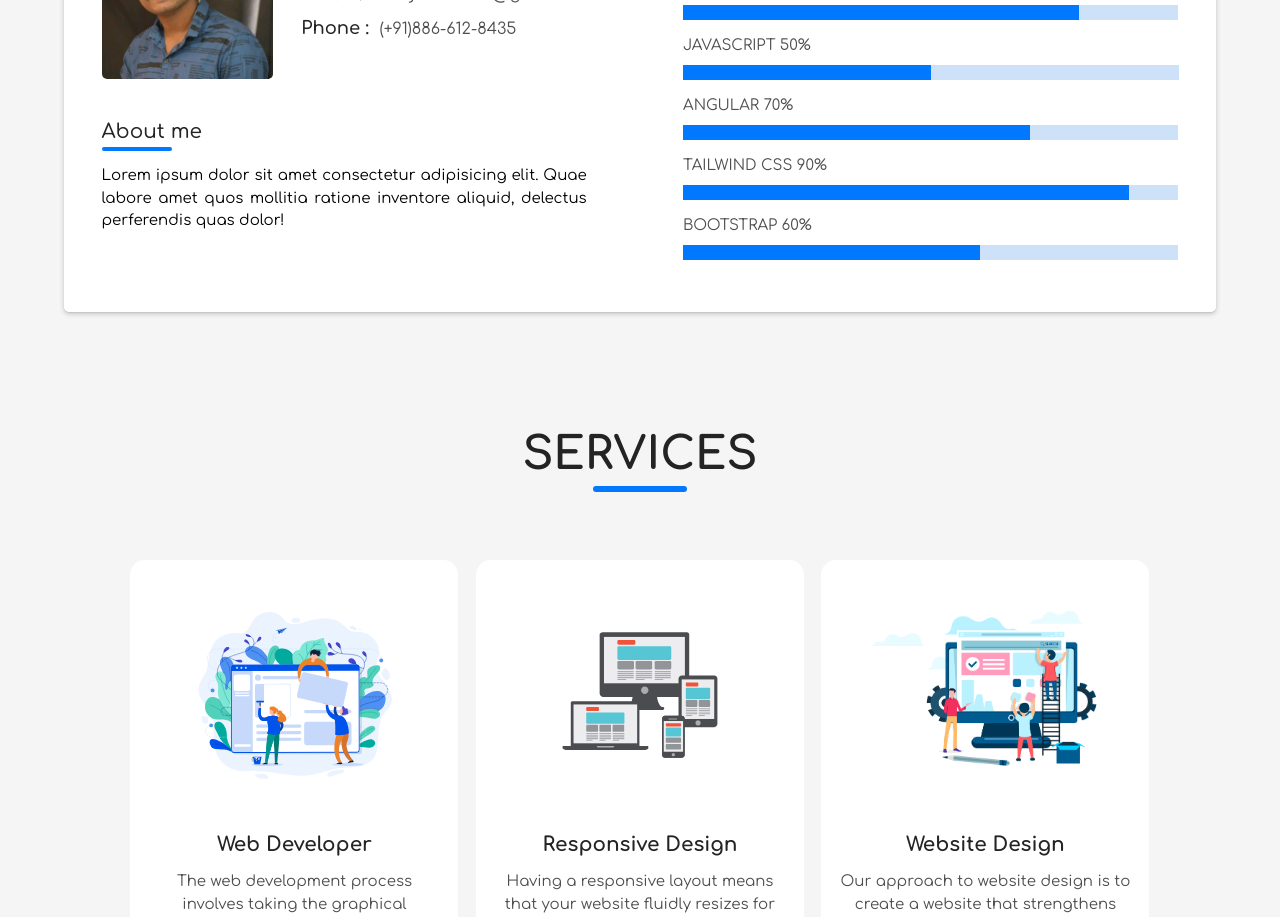
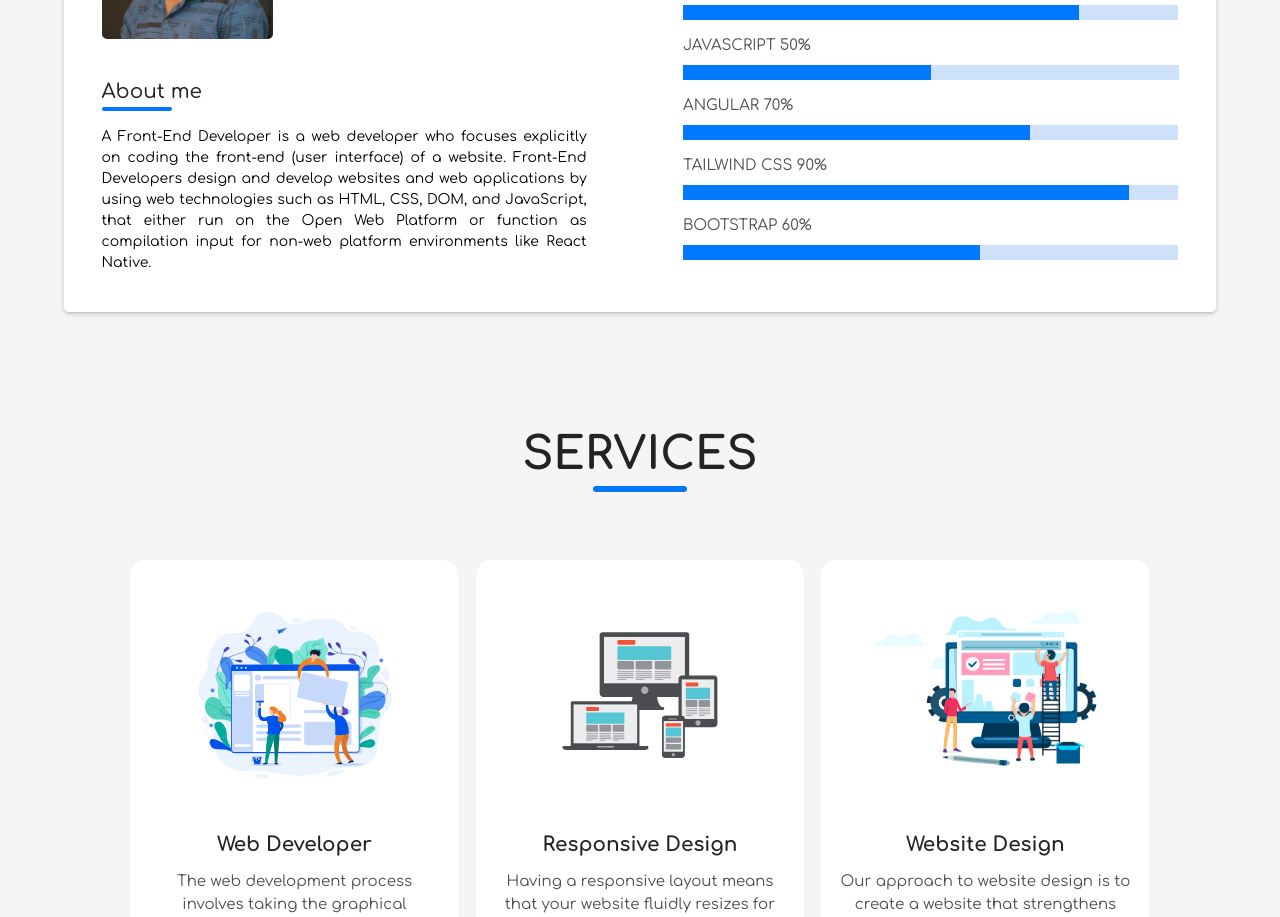
Before and after one commit to HarshRajbhar/Portfolio, an Angular app: page / in a window 1280 px wide. Shown: the part 1080-1997 px from the top of the page. Built offline with nearby package versions, Linux system fonts and the light colour scheme.

Commit message:
about us page desc added

```diff
--- a/src/app/about-us/about-us/about-us.component.html
+++ b/src/app/about-us/about-us/about-us.component.html
@@ -64,10 +64,13 @@
         <h1 class="text-[20px] mb-5 font-[500] text-[color:var(--dark-txt)]">
           <span class="line relative"> About me </span>
         </h1>
-        <p class="sm:w-[85%] w-full text-justify">
-          Lorem ipsum dolor sit amet consectetur adipisicing elit. Quae labore
-          amet quos mollitia ratione inventore aliquid, delectus perferendis
-          quas dolor!
+        <p class="sm:w-[85%] text-[14px] w-full text-justify">
+          A Front-End Developer is a web developer who focuses explicitly on
+          coding the front-end (user interface) of a website. Front-End
+          Developers design and develop websites and web applications by using
+          web technologies such as HTML, CSS, DOM, and JavaScript, that either
+          run on the Open Web Platform or function as compilation input for
+          non-web platform environments like React Native.
         </p>
       </div>
     </div>
--- a/src/app/contact/contact/contact.component.scss
+++ b/src/app/contact/contact/contact.component.scss
@@ -34,9 +34,11 @@ input[type="number"] {
   text-align: center;
   color: white;
   border-radius: 50px;
-  transition: 0.4s all ease-in-out;
+  transition: 0.5s all ease-in-out;
 
   &:hover {
-    background: #238affec;
+    // background: #238affec;
+    // box-shadow: rgba(0, 0, 0, 0.16) 0px 3px 6px, rgba(0, 0, 0, 0.23) 0px 3px 6px;
+    box-shadow: rgba(0, 0, 0, 0.45) 0px 5px 15px;
   }
 }
```
Also changed, not shown: src/app/contact/contact/contact.component.ts (+4 -4 lines).
